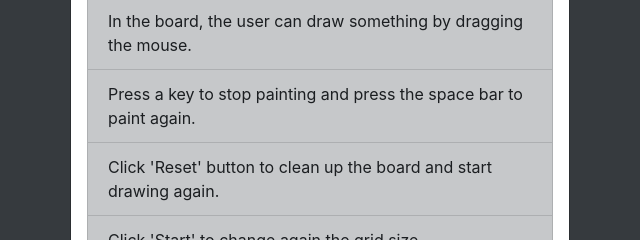
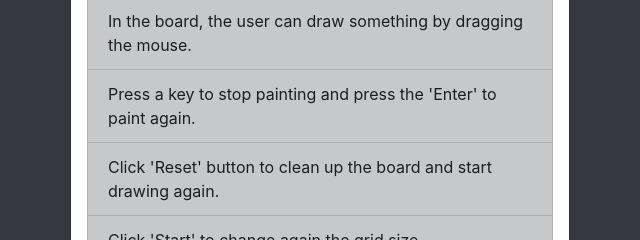
Before and after one commit to javitocor/Etch-A-Sketch--JS, a plain HTML site: page index.html in a window 1280 px wide. Both pictures are taken after a click on the button "Instructions". Shown: the part 315-555 px from the top of the page, 320-960 px from the left. Drawn offline with nearby package versions, Linux system fonts and the light colour scheme.

Commit message:
Modify html

```diff
--- a/index.html
+++ b/index.html
@@ -36,7 +36,7 @@
           <li class="list-group-item list-group-item-dark">Click 'Start' button, and introduce the grid size.</li>
           <li class="list-group-item list-group-item-dark">Choose color.</li>
           <li class="list-group-item list-group-item-dark">In the board, the user can draw something by dragging the mouse.</li>
-          <li class="list-group-item list-group-item-dark">Press a key to stop painting and press the space bar to paint again.</li>
+          <li class="list-group-item list-group-item-dark">Press a key to stop painting and press the 'Enter' to paint again.</li>
           <li class="list-group-item list-group-item-dark">Click 'Reset' button to clean up the board and start drawing again.</li>
           <li class="list-group-item list-group-item-dark">Click 'Start' to change again the grid size.</li>
         </ul>
```
